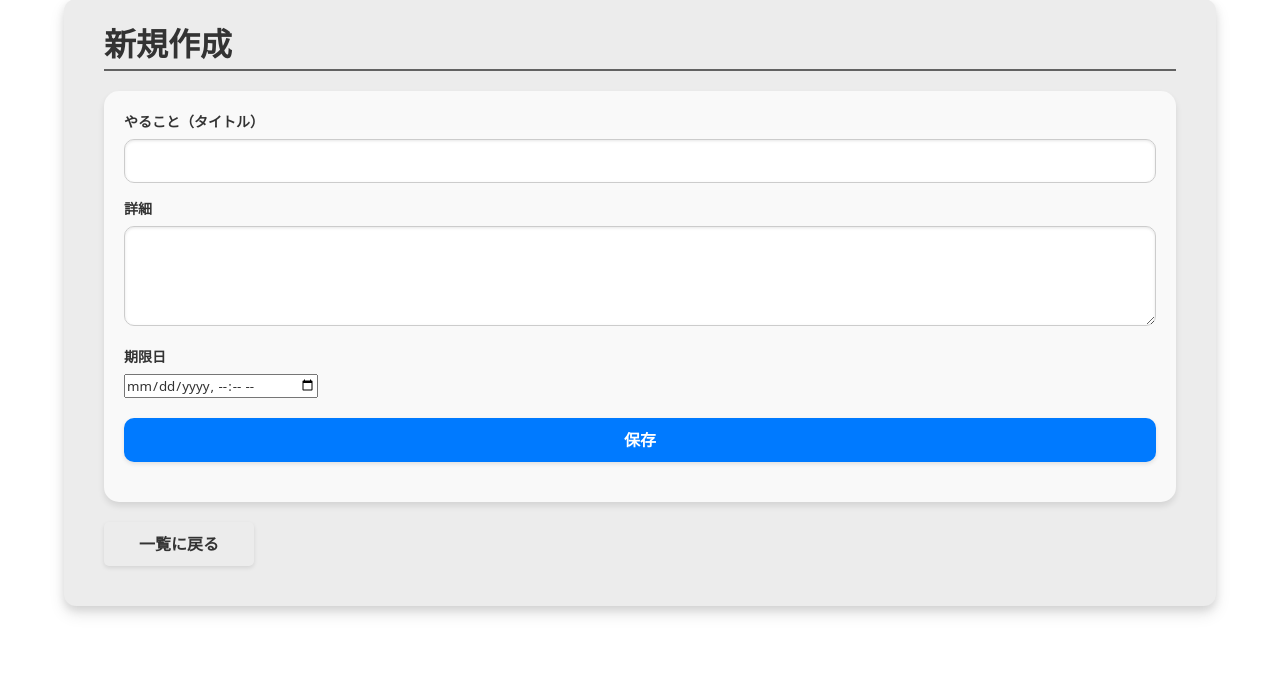
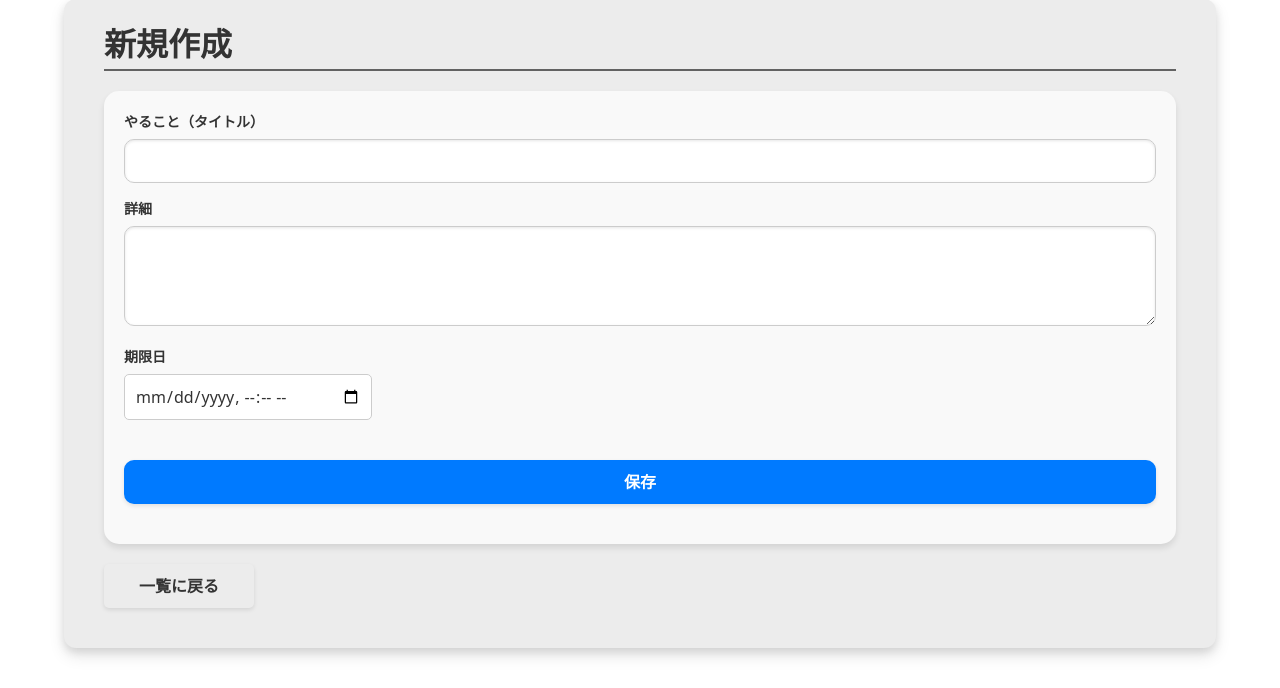
Before and after one commit to KinuGra/docker-flask-todo, a Flask app: page /create in a window 1280 px wide. Shown: the part 41-729 px from the top of the page. Run offline with Flask 3, Linux system fonts and the light colour scheme.

Commit message:
新規作成のデザイン調整、update README.md

```diff
--- a/app/static/css/create_memo.css
+++ b/app/static/css/create_memo.css
@@ -3,3 +3,11 @@
         margin: 20px 0;
     }
 }
+
+.styled-deadline {
+    padding: 10px;
+    border: 1px solid #ccc;
+    border-radius: 5px;
+    font-size: 16px;
+    margin-bottom: 20px;
+}
--- a/app/templates/create_memo.html
+++ b/app/templates/create_memo.html
@@ -18,7 +18,7 @@
             <label for="content">詳細</label>
             <textarea id="content" name="content"></textarea>
             <label for="deadline">期限日</label>
-            <input type="datetime-local" id="deadline" name="deadline">
+            <input type="datetime-local" id="deadline" name="deadline" class="styled-deadline">
             <button type="submit" class="button">保存</button>
         </form>
 
```
Also changed, not shown: README.md, img/create.png (added), img/edit.png (added), img/gemini.png (added), img/gmail-api.png (added), img/gmail.png (added), img/mail.png (added), img/sort.png (added), img/speech.png (added), img/task.png (added), img/todo-top.png (added), img/todo-top2.png (added).
